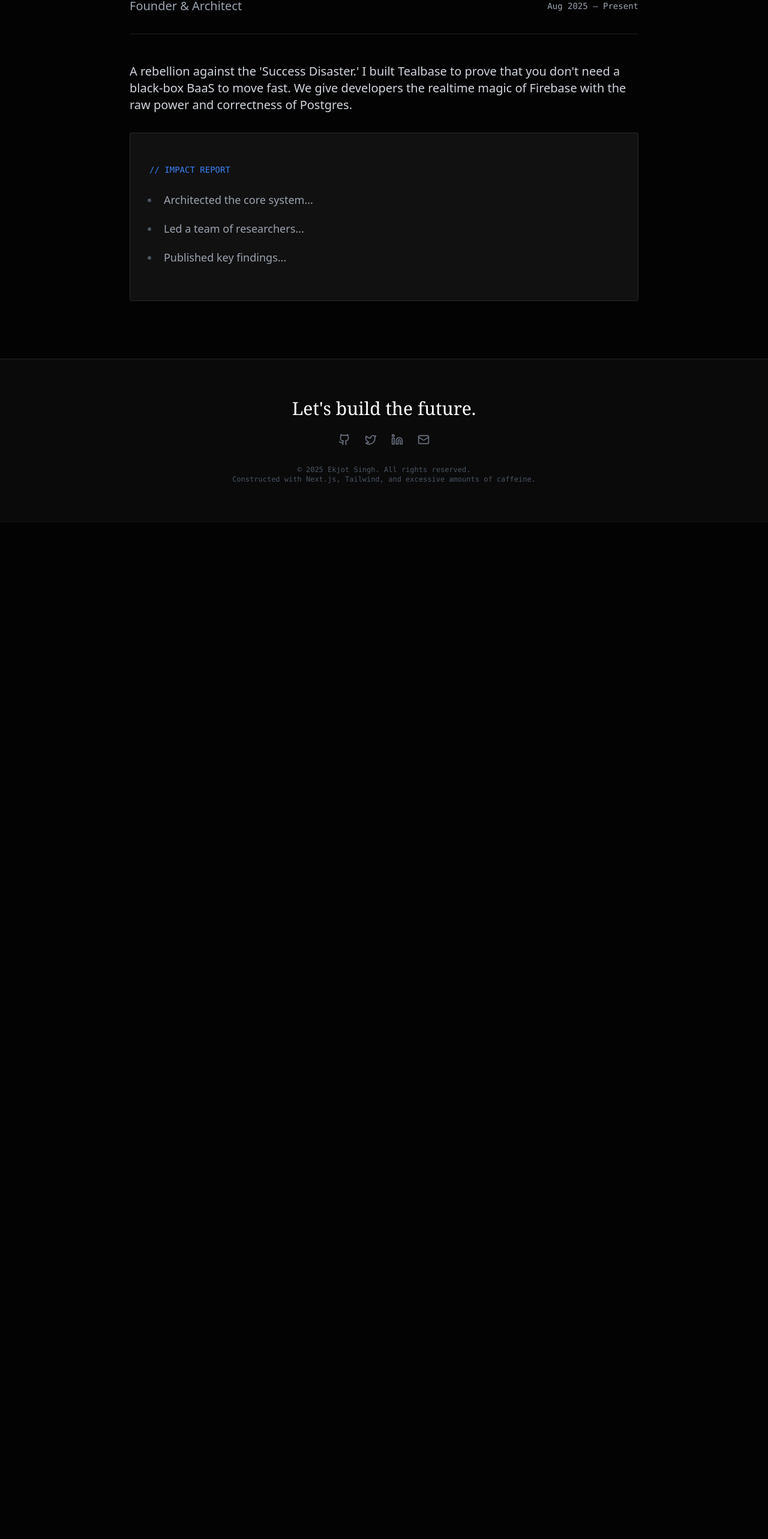
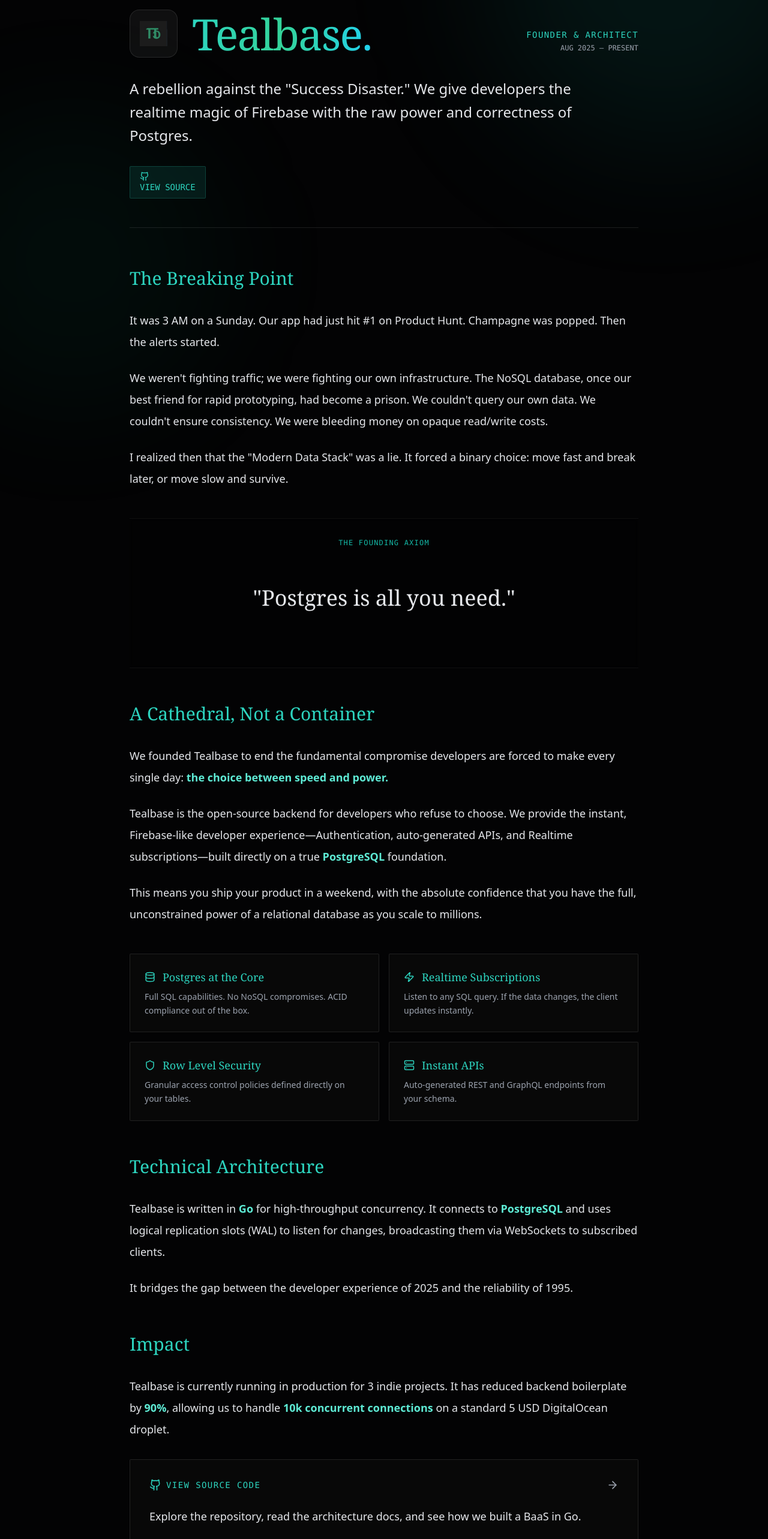
Before and after one commit to ekjotsinghmakhija/website, a Next.js app: page /experience/tealbase in a window 1280 px wide. Shown: the part 196-2762 px from the top of the page at 60% size. Before the commit the page ends 1067 px from the top, so only its background shows below. Built offline with nearby package versions, Linux system fonts and the light colour scheme.

Commit message:
docs(src/app): added expeience/tealbase

```diff
--- /dev/null
+++ b/src/app/experience/tealbase/page.mdx
@@ -0,0 +1,162 @@
+import Navbar from '@/components/layout/Navbar';
+import Footer from '@/components/sections/Footer';
+import { ArrowLeft, ArrowRight, Github, Database, Shield, Zap, Unlock, Server } from 'lucide-react';
+import Link from 'next/link';
+import Image from 'next/image';
+
+{/* WRAPPER */}
+<div className="min-h-screen bg-[#030304] text-gray-200 font-sans selection:bg-teal-400 selection:text-black overflow-hidden relative">
+  <Navbar />
+
+  {/* AMBIENT BACKGROUND */}
+  <div className="fixed inset-0 z-0 pointer-events-none">
+      <div className="absolute top-[-20%] right-[-10%] w-[600px] h-[600px] bg-teal-500/10 blur-[120px] rounded-full mix-blend-screen" />
+      <div className="absolute bottom-[-10%] left-[-10%] w-[500px] h-[500px] bg-emerald-500/5 blur-[100px] rounded-full mix-blend-screen" />
+  </div>
+
+  <main className="relative z-10 max-w-4xl mx-auto px-6 pt-32 pb-24">
+    <Link
+      href="/experience"
+      className="inline-flex items-center gap-2 text-sm text-gray-400 hover:text-white mb-12 transition-colors font-mono uppercase tracking-widest"
+    >
+      <ArrowLeft size={16} /> Back to Timeline
+    </Link>
+
+    {/* HEADER */}
+    <div className="border-b border-white/10 pb-12 mb-16">
+      <div className="flex flex-col md:flex-row md:items-end justify-between gap-6 mb-8">
+
+         {/* LOGO & TITLE */}
+         <div className="flex items-center gap-6">
+            <div className="relative w-20 h-20 bg-white/5 rounded-2xl border border-white/10 p-4 flex items-center justify-center shrink-0">
+                <Image
+                    src="/tealbase-logo.png"
+                    alt="Tealbase Logo"
+                    width={80}
+                    height={80}
+                    className="object-contain"
+                />
+            </div>
+            <div>
+                <h1 className="text-5xl md:text-7xl font-serif text-transparent bg-clip-text bg-gradient-to-r from-teal-400 via-emerald-400 to-cyan-400 tracking-tight">
+                Tealbase.
+                </h1>
+            </div>
+         </div>
+
+        <div className="flex flex-col items-end pb-2">
+          <span className="text-teal-400 font-mono text-sm tracking-widest uppercase mb-1">Founder & Architect</span>
+          <span className="text-gray-400 font-mono text-xs">AUG 2025 — PRESENT</span>
+        </div>
+      </div>
+
+      <div className="text-2xl text-gray-200 font-light leading-relaxed max-w-3xl">
+        A rebellion against the "Success Disaster." We give developers the realtime magic of Firebase with the raw power and correctness of Postgres.
+      </div>
+
+      <div className="flex flex-wrap gap-4 mt-8">
+        <a href="https://github.com/tealbase/tealbase" target="_blank" className="flex items-center gap-2 text-sm font-mono text-teal-400 hover:text-white transition-colors border border-teal-400/20 bg-teal-400/10 px-4 py-2 rounded-sm no-underline">
+          <Github size={16} /> VIEW SOURCE
+        </a>
+      </div>
+    </div>
+
+    {/* CONTENT */}
+    <div className="prose prose-invert prose-lg max-w-none prose-headings:font-serif prose-headings:font-normal prose-headings:text-teal-400 prose-p:text-gray-200 prose-p:leading-loose prose-li:text-gray-200 prose-strong:text-teal-300">
+
+      ## The Breaking Point
+
+      It was 3 AM on a Sunday. Our app had just hit #1 on Product Hunt. Champagne was popped. Then the alerts started.
+
+      We weren't fighting traffic; we were fighting our own infrastructure. The NoSQL database, once our best friend for rapid prototyping, had become a prison. We couldn't query our own data. We couldn't ensure consistency. We were bleeding money on opaque read/write costs.
+
+      I realized then that the "Modern Data Stack" was a lie. It forced a binary choice: move fast and break later, or move slow and survive.
+
+      {/* CENTERED AXIOM (Metanthropic Style) */}
+      <div className="my-12 py-8 border-y border-white/5 text-center backdrop-blur-sm bg-black/20">
+        <span className="block font-mono text-xs text-teal-500 tracking-widest uppercase mb-4">The Founding Axiom</span>
+        <h3 className="text-2xl md:text-4xl font-serif text-white leading-tight m-0">
+          "Postgres is all you need."
+        </h3>
+      </div>
+
+      ## A Cathedral, Not a Container
+
+      We founded Tealbase to end the fundamental compromise developers are forced to make every single day: **the choice between speed and power.**
+
+      Tealbase is the open-source backend for developers who refuse to choose. We provide the instant, Firebase-like developer experience—Authentication, auto-generated APIs, and Realtime subscriptions—built directly on a true **PostgreSQL** foundation.
+
+      This means you ship your product in a weekend, with the absolute confidence that you have the full, unconstrained power of a relational database as you scale to millions.
+
+      {/* Feature Grid */}
+      <div className="grid md:grid-cols-2 gap-4 my-12 not-prose">
+        <div className="p-6 bg-[#0A0A0A]/80 backdrop-blur-md border border-white/10 rounded-sm hover:border-teal-500/30 transition-colors">
+            <div className="flex items-center gap-3 mb-2 text-teal-400">
+                <Database size={18} />
+                <h4 className="font-serif text-lg m-0">Postgres at the Core</h4>
+            </div>
+            <div className="text-sm text-gray-400 m-0 leading-relaxed">
+               Full SQL capabilities. No NoSQL compromises. ACID compliance out of the box.
+            </div>
+        </div>
+        <div className="p-6 bg-[#0A0A0A]/80 backdrop-blur-md border border-white/10 rounded-sm hover:border-teal-500/30 transition-colors">
+            <div className="flex items-center gap-3 mb-2 text-teal-400">
+                <Zap size={18} />
+                <h4 className="font-serif text-lg m-0">Realtime Subscriptions</h4>
+            </div>
+            <div className="text-sm text-gray-400 m-0 leading-relaxed">
+               Listen to any SQL query. If the data changes, the client updates instantly.
+            </div>
+        </div>
+        <div className="p-6 bg-[#0A0A0A]/80 backdrop-blur-md border border-white/10 rounded-sm hover:border-teal-500/30 transition-colors">
+            <div className="flex items-center gap-3 mb-2 text-teal-400">
+                <Shield size={18} />
+                <h4 className="font-serif text-lg m-0">Row Level Security</h4>
+            </div>
+            <div className="text-sm text-gray-400 m-0 leading-relaxed">
+               Granular access control policies defined directly on your tables.
+            </div>
+        </div>
+        <div className="p-6 bg-[#0A0A0A]/80 backdrop-blur-md border border-white/10 rounded-sm hover:border-teal-500/30 transition-colors">
+            <div className="flex items-center gap-3 mb-2 text-teal-400">
+                <Server size={18} />
+                <h4 className="font-serif text-lg m-0">Instant APIs</h4>
+            </div>
+            <div className="text-sm text-gray-400 m-0 leading-relaxed">
+               Auto-generated REST and GraphQL endpoints from your schema.
+            </div>
+        </div>
+      </div>
+
+      ## Technical Architecture
+
+      Tealbase is written in **Go** for high-throughput concurrency. It connects to **PostgreSQL** and uses logical replication slots (WAL) to listen for changes, broadcasting them via WebSockets to subscribed clients.
+
+      It bridges the gap between the developer experience of 2025 and the reliability of 1995.
+
+      ## Impact
+
+      Tealbase is currently running in production for 3 indie projects. It has reduced backend boilerplate by **90%**, allowing us to handle **10k concurrent connections** on a standard 5 USD DigitalOcean droplet.
+
+      <div>
+        <a href="https://github.com/tealbase/tealbase" target="_blank" className="block mt-8 no-underline group">
+            <div className="p-8 bg-[#0A0A0A]/80 backdrop-blur-md border border-white/10 rounded-sm group-hover:border-teal-500/50 transition-colors">
+                <div className="flex items-center justify-between mb-4">
+                    <div className="flex items-center gap-2 text-teal-400">
+                        <Github size={20} />
+                        <span className="font-mono text-sm tracking-widest uppercase">View Source Code</span>
+                    </div>
+                    <ArrowLeft size={20} className="rotate-180 text-gray-400 group-hover:text-white transition-colors" />
+                </div>
+                <div className="text-gray-300 group-hover:text-gray-100 transition-colors">
+                    Explore the repository, read the architecture docs, and see how we built a BaaS in Go.
+                </div>
+            </div>
+        </a>
+      </div>
+
+    </div>
+  </main>
+
+  <Footer />
+</div>
```
